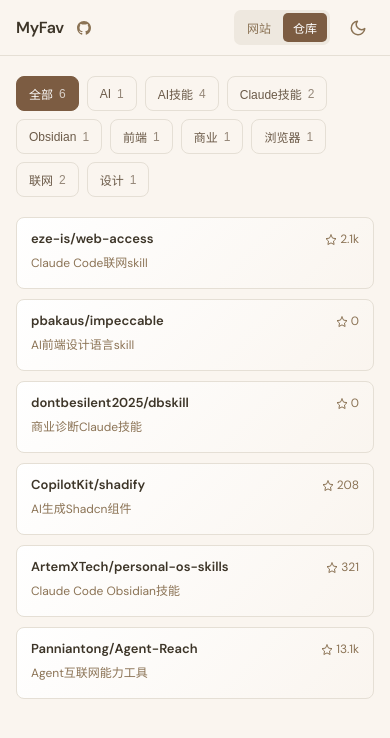
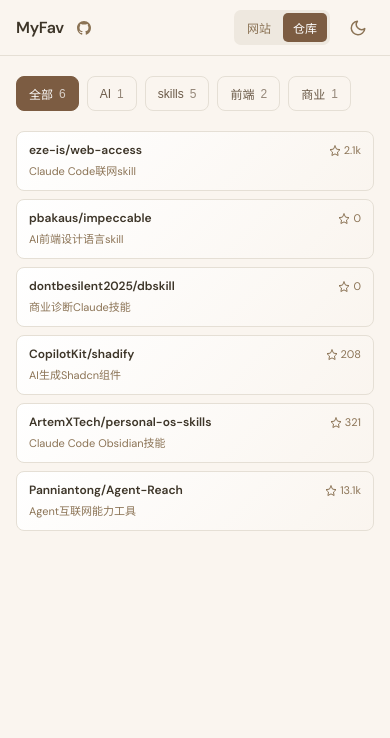
Before and after one commit to mewcoder/myfav, a Vue app: page /#/repos in a window 390 px wide. Shown: the top 738 px of the page. Built offline with nearby package versions, Linux system fonts and the light colour scheme.

Commit message:
feat: 统一tags为skills并优化移动端适配

```diff
--- a/public/data/repos.json
+++ b/public/data/repos.json
@@ -3,11 +3,7 @@
     "name": "eze-is/web-access",
     "url": "https://github.com/eze-is/web-access",
     "description": "Claude Code联网skill",
-    "tags": [
-      "Claude技能",
-      "浏览器",
-      "联网"
-    ],
+    "tags": ["skills"],
     "stars": 2076,
     "saveTime": "2026-03-29"
   },
@@ -15,10 +11,7 @@
     "name": "pbakaus/impeccable",
     "url": "https://github.com/pbakaus/impeccable",
     "description": "AI前端设计语言skill",
-    "tags": [
-      "设计",
-      "AI技能"
-    ],
+    "tags": ["skills", "前端"],
     "stars": 0,
     "saveTime": "2026-03-29"
   },
@@ -26,10 +19,7 @@
     "name": "dontbesilent2025/dbskill",
     "url": "https://github.com/dontbesilent2025/dbskill",
     "description": "商业诊断Claude技能",
-    "tags": [
-      "AI技能",
-      "商业"
-    ],
+    "tags": ["skills", "商业"],
     "stars": 0,
     "saveTime": "2026-03-29"
   },
@@ -37,10 +27,7 @@
     "name": "CopilotKit/shadify",
     "url": "https://github.com/CopilotKit/shadify",
     "description": "AI生成Shadcn组件",
-    "tags": [
-      "AI",
-      "前端"
-    ],
+    "tags": ["AI", "前端"],
     "stars": 208,
     "saveTime": "2026-03-29"
   },
@@ -48,11 +35,7 @@
     "name": "ArtemXTech/personal-os-skills",
     "url": "https://github.com/ArtemXTech/personal-os-skills",
     "description": "Claude Code Obsidian技能",
-    "tags": [
-      "Claude技能",
-      "Obsidian",
-      "AI技能"
-    ],
+    "tags": ["skills"],
     "stars": 321,
     "saveTime": "2026-03-29"
   },
@@ -60,10 +43,7 @@
     "name": "Panniantong/Agent-Reach",
     "url": "https://github.com/Panniantong/Agent-Reach",
     "description": "Agent互联网能力工具",
-    "tags": [
-      "AI技能",
-      "联网"
-    ],
+    "tags": ["skills"],
     "stars": 13078,
     "saveTime": "2026-03-30"
   }
--- a/src/components/RepoCard.vue
+++ b/src/components/RepoCard.vue
@@ -89,4 +89,24 @@
   -webkit-box-orient: vertical;
   overflow: hidden;
 }
+
+@media (max-width: 700px) {
+  .repo-card {
+    padding: 10px 12px;
+    min-height: 60px;
+  }
+
+  .repo-name {
+    font-size: 12px;
+  }
+
+  .repo-stars {
+    font-size: 11px;
+  }
+
+  .repo-desc {
+    font-size: 11px;
+    margin-top: 4px;
+  }
+}
 </style>
--- a/src/views/ReposView.vue
+++ b/src/views/ReposView.vue
@@ -63,6 +63,8 @@
   display: flex;
   flex-direction: column;
   gap: 20px;
+  width: 100%;
+  overflow-x: hidden;
 }
 
 .tag-bar {
@@ -111,6 +113,7 @@
   display: grid;
   grid-template-columns: repeat(auto-fill, minmax(220px, 1fr));
   gap: 10px;
+  width: 100%;
 }
 
 .empty-state {
@@ -136,7 +139,8 @@
   }
 
   .repos-grid {
-    grid-template-columns: repeat(2, 1fr);
+    grid-template-columns: repeat(2, minmax(0, 1fr));
+    gap: 8px;
   }
 }
 
```
Also changed, not shown: public/data/sites.json (+4 -4 lines), 1 other file (tests, documents, lock files or other folders).
